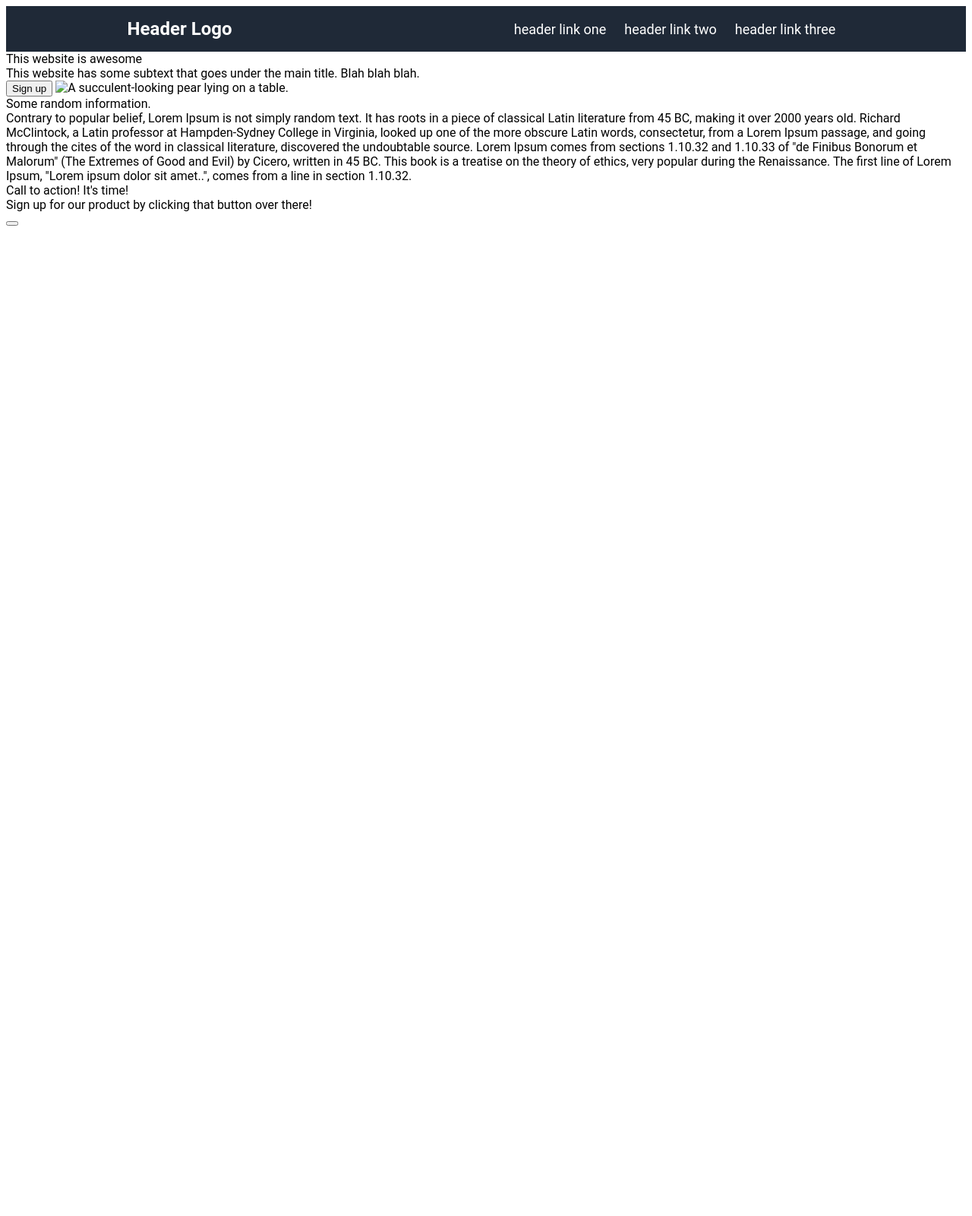
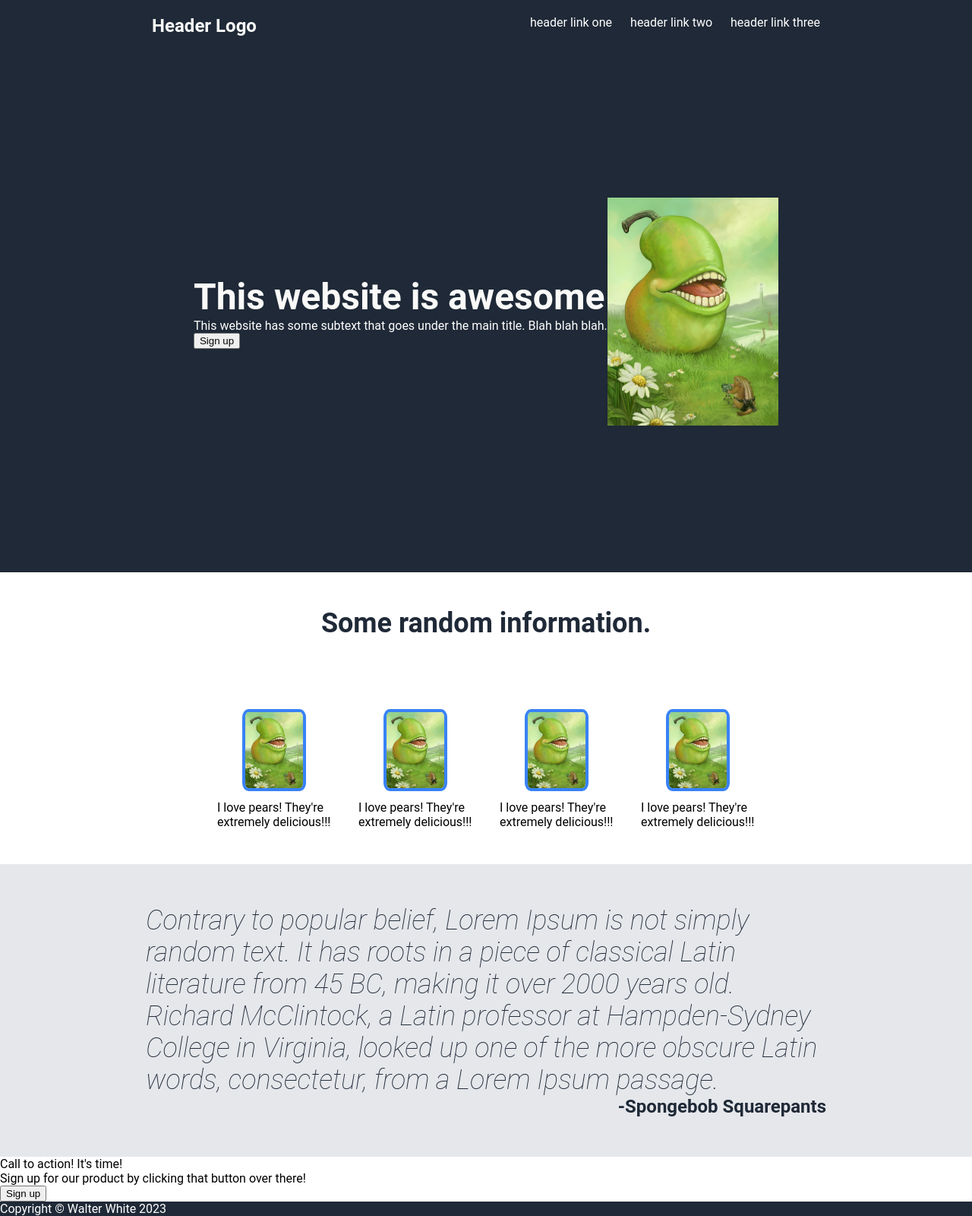
Before and after one commit to ImJustAnotherNoob/flex-practice-site, a plain HTML site: page index.html in a window 1280 px wide. Shown: the whole page at 76% size. Before the commit the page ends 800 px from the top, so only its background shows below. Drawn offline with Linux system fonts and the light colour scheme.

Commit message:
Added formatting to site

```diff
--- a/index.html
+++ b/index.html
@@ -10,7 +10,7 @@
 <body>
 
     <div class="header">
-        <div class="header-logo">Header Logo</div>
+        <div id="header-logo">Header Logo</div>
         <ul>
             <li><a href="#">header link one</a></li>
             <li><a href="#">header link two</a></li>
@@ -18,34 +18,36 @@
         </ul>
     </div>
 
-    <div class="container-one">
-        <div>This website is awesome<div>
-        <div>This website has some subtext that goes under the main title. Blah blah blah.<div>
-        <button>Sign up</button>
-        <img src="xxx" alt="A succulent-looking pear lying on a table.">
+    <div class="hero">
+        <div id="hero-left-panel">
+            <div id="hero-main-text">This website is awesome</div>
+            <div id="hero-subtext">This website has some subtext that goes under the main title. Blah blah blah.</div>
+            <button>Sign up</button>
+        </div>
+        <img id="pear-img" src="images/wutpear.jpg" alt="A succulent-looking pear lying on a table.">
     </div>
 
-    <div class="container-two"> Some random information.
-        <div class="card"></div>
-        <div class="card"></div>
-        <div class="card"></div>
-        <div class="card"></div>
-    </div>
-
-    <div class="container-three">
-        <div class="quote">
-            Contrary to popular belief, Lorem Ipsum is not simply random text. It has roots in a piece of classical Latin literature from 45 BC, making it over 2000 years old. Richard McClintock, a Latin professor at Hampden-Sydney College in Virginia, looked up one of the more obscure Latin words, consectetur, from a Lorem Ipsum passage, and going through the cites of the word in classical literature, discovered the undoubtable source. Lorem Ipsum comes from sections 1.10.32 and 1.10.33 of "de Finibus Bonorum et Malorum" (The Extremes of Good and Evil) by Cicero, written in 45 BC. This book is a treatise on the theory of ethics, very popular during the Renaissance. The first line of Lorem Ipsum, "Lorem ipsum dolor sit amet..", comes from a line in section 1.10.32.
-        </div>
-        <div></div>
-    </div>
-
-    <div class="container-four">
-        <div class="footer">
-            <div>Call to action! It's time!</div>
-            <div>Sign up for our product by clicking that button over there!</div>
-            <button></button>
+    <div class="info">
+        <div id="info-header">Some random information.</div>
+        <div class="cards">
+            <div class="card"><img id="pear-img-small" src="images/wutpear.jpg">I love pears! They're extremely delicious!!!</div>
+            <div class="card"><img id="pear-img-small" src="images/wutpear.jpg">I love pears! They're extremely delicious!!!</div>
+            <div class="card"><img id="pear-img-small" src="images/wutpear.jpg">I love pears! They're extremely delicious!!!</div>
+            <div class="card"><img id="pear-img-small" src="images/wutpear.jpg">I love pears! They're extremely delicious!!!</div>
         </div>
     </div>
 
+    <div class="quote">
+            <div id="quote-text">Contrary to popular belief, Lorem Ipsum is not simply random text. It has roots in a piece of classical Latin literature from 45 BC, making it over 2000 years old. Richard McClintock, a Latin professor at Hampden-Sydney College in Virginia, looked up one of the more obscure Latin words, consectetur, from a Lorem Ipsum passage.</div>
+            <div id="quote-author">-Spongebob Squarepants</div>
+    </div>
+
+    <div class="sign-up">Call to action! It's time!
+        <div>Sign up for our product by clicking that button over there!</div>
+        <button>Sign up</button>
+    </div>
+
+    <div class="footer">Copyright © Walter White 2023</div>
+
 </body>
 </html>
--- a/style.css
+++ b/style.css
@@ -1,36 +1,132 @@
-
-body {
+body  {
+    margin: 0;
+    min-height: 200vh;
     display: flex;
     flex-direction: column;
-    font-family: "Roboto", sans-serif;
+    justify-content: space-between;
+    font-family: "Roboto", Arial, sans-serif;
+}
+
+.header,
+.hero,
+.footer {
+    background-color: #1F2937;
+    color: white;
+}
+
+.hero,
+.info,
+.quote {
+    flex: 1;
 }
 
 .header {
     display: flex;
-    flex-basis: 60px;
+    justify-content: space-around;
+    align-items: flex-start;
+    padding: 20px;
+}
+
+#header-logo {
+    color: #F9FAF8;
+    font-weight: bold;
+    font-size: 24px;
+}
+
+.hero {
+    display: flex;
+    justify-content: center;
+    align-items: center;
+}
+
+#hero-left-panel {
+    display: flex;
+    flex-direction: column;
+    justify-content: flex-end;
+    align-items: flex-start;
+}
+
+#hero-main-text {
+    font-size: 48px;
+    font-weight: bolder;
+    color: #F9FAF8;
+}
+
+.info {
+    display: flex;
+    flex: 1 1 0;
+    flex-direction: column;
     justify-content: space-around;
     align-items: center;
-    background-color: #1F2937;
 }
 
-.header-logo {
+#info-header {
+    font-size: 36px;
+    font-weight: bolder;
+    color: #1F2937;
+}
+
+.cards {
+    display: flex;
+    justify-content: center;
+    align-items: center;
+    gap: 36px;
+}
+
+.card {
+    display: flex;
+    flex-direction: column;
+    align-items: center;
+    width: 150px;
+    gap: 12px;
+}
+
+.quote {
+    display: flex;
+    flex: 1 1 0;
+    flex-direction: column;
+    justify-content: center;
+    background-color: #E5E7EB;
+    padding-left: 15%;
+    padding-right: 15%;
+}
+
+#quote-text {
+    font-size: 36px;
+    font-weight: 100;
+    font-style: italic;
+    color: #1F2937;
+    align-self: center;
+}
+
+#quote-author {
+    color:#1F2937;
     font-weight: bold;
     font-size: 24px;
-    color: white;
+    align-self: flex-end;
+}
+
+#pear-img {
+    height: 300px;
+    width: auto;
+}
+
+#pear-img-small {
+    height: 100px;
+    width: auto;
+    border: #3882F6 solid 4px;
+    border-radius: 10%;
 }
 
 ul {
     display: flex;
+    gap: 24px;
     list-style: none;
     margin: 0;
+    padding: 0;
 }
 
 a {
     text-decoration: none;
     color: white;
-    font-size: 18px;
 }
-
-li {
-    margin: 12px;
-}
```
Also changed, not shown: images/wutpear.jpg (added).
